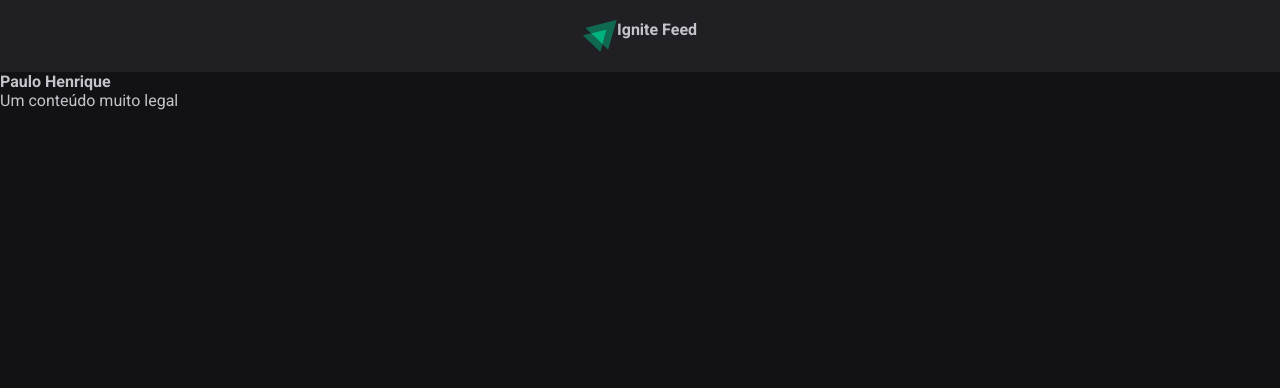
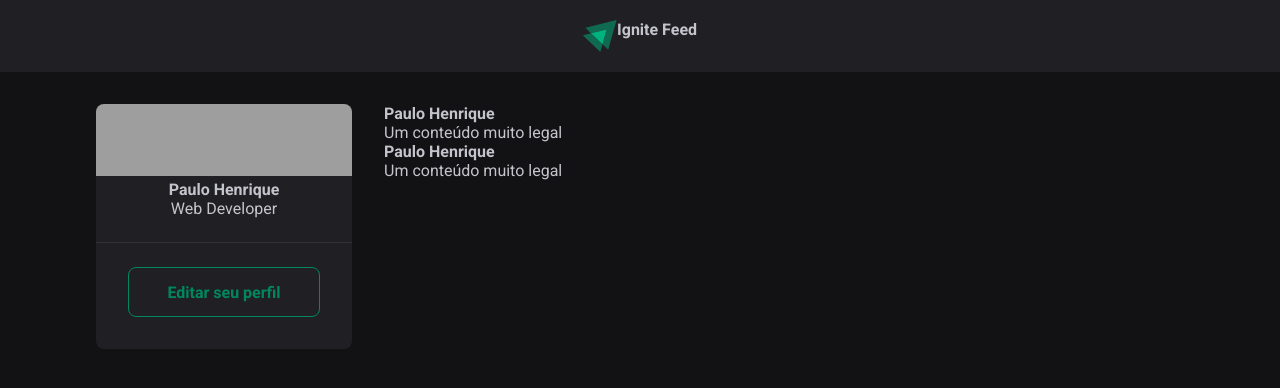
Before and after one commit to Dev-Paulo-Henrique/IgniteFeed, a React (Vite) app: page / in a window 1280 px wide. Shown: the top 388 px of the page. Built offline with nearby package versions, Linux system fonts and the light colour scheme; grey boxes are pictures that could not be loaded.

Commit message:
Add Sidebar

```diff
--- a/src/App.jsx
+++ b/src/App.jsx
@@ -1,12 +1,20 @@
 import { Header } from "./components/Header";
 import { Post } from "./Post";
 import "./global.css";
+import styles from "./App.module.css";
+import { Sidebar } from './components/Sidebar'
 
 export function App() {
   return (
     <>
       <Header />
-      <Post author="Paulo Henrique" content="Um conteúdo muito legal" />
+      <div className={styles.wrapper}>
+        <Sidebar/>
+        <main>
+          <Post author="Paulo Henrique" content="Um conteúdo muito legal" />
+          <Post author="Paulo Henrique" content="Um conteúdo muito legal" />
+        </main>
+      </div>
     </>
   );
 }
--- /dev/null
+++ b/src/App.module.css
@@ -0,0 +1,10 @@
+.wrapper {
+    max-width: 70rem;
+    margin: 2rem auto;
+    padding: 0 1rem;
+
+    display: grid;
+    grid-template-columns: 256px 1fr;
+    gap: 2rem;
+    align-items: flex-start;
+}
--- /dev/null
+++ b/src/components/Sidebar.jsx
@@ -0,0 +1,17 @@
+import styles from "./Sidebar.module.css";
+
+export function Sidebar() {
+  return (
+    <aside className={styles.sidebar}>
+      <img className={styles.cover} src="https://images.unsplash.com/photo-1610716676800-a18b4a4e62f5?ixlib=rb-4.0.3&ixid=MnwxMjA3fDB8MHxwaG90by1wYWdlfHx8fGVufDB8fHx8&auto=format&fit=crop&w=500&q=100" />
+      <div className={styles.profile}>
+        <strong>Paulo Henrique</strong>
+        <span>Web Developer</span>
+      </div>
+
+      <footer>
+        <a href="#">Editar seu perfil</a>
+      </footer>
+    </aside>
+  );
+}
--- /dev/null
+++ b/src/components/Sidebar.module.css
@@ -0,0 +1,39 @@
+.sidebar{
+    background: var(--gray-800);
+    border-radius: 8px;
+    overflow: hidden;
+}
+
+.cover {
+    width: 100%;
+    height: 72px;
+    object-fit: cover;
+}
+
+.profile {
+    display: flex;
+    flex-direction: column;
+    align-items: center;
+}
+
+.sidebar footer {
+    border-top: 1px solid var(--gray-600);
+    margin-top: 1.5rem;
+    padding: 1.5rem 2rem 2rem;
+}
+
+.sidebar footer a {
+    background: transparent;
+    color: var(--green-500);
+    border:  1px solid var(--green-500);
+    border-radius: 8px;
+    height: 50px;
+    padding: 0 1.5rem;
+    font-weight: bold;
+    display: block;
+    text-decoration: none;
+
+    display: flex;
+    justify-content: center;
+    align-items: center;
+}
--- a/src/global.css
+++ b/src/global.css
@@ -8,7 +8,7 @@
     --gray-800: #202024;
     --gray-900: #121214;
 
-    --gray-500: #00875f;
+    --green-500: #00875f;
 }
 
 * {
```
